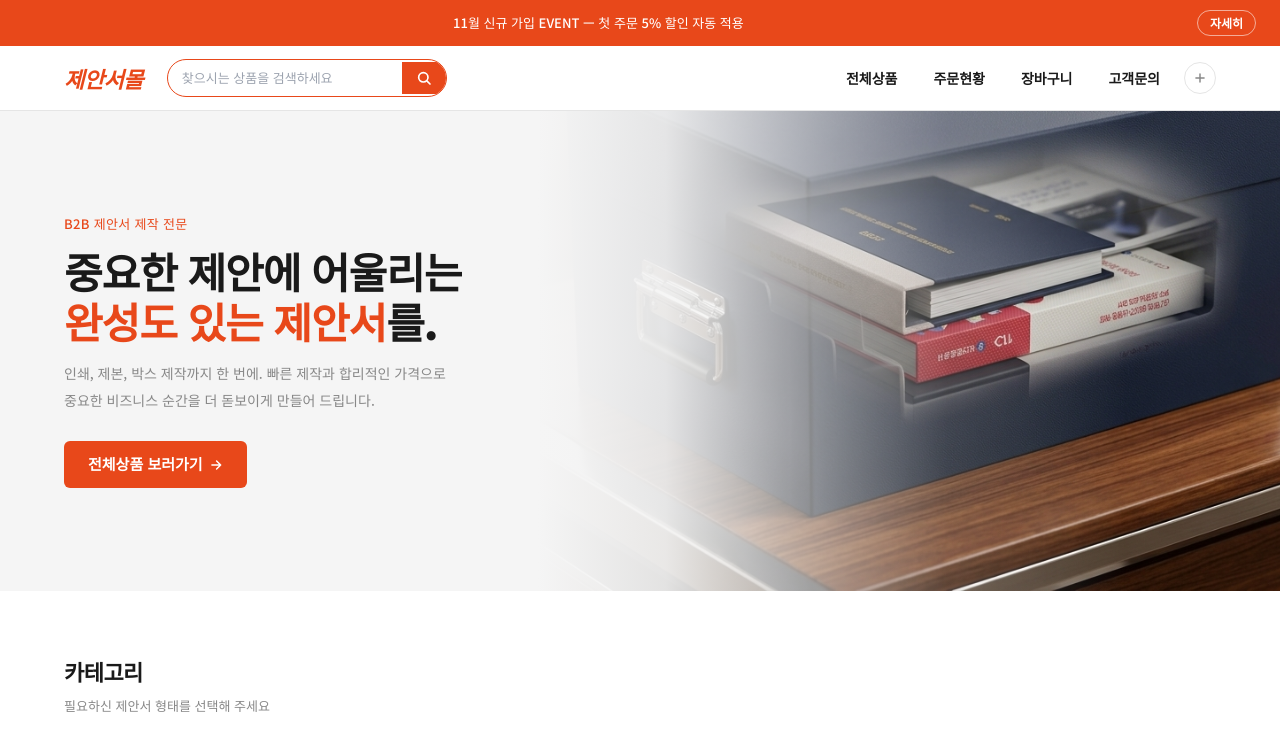
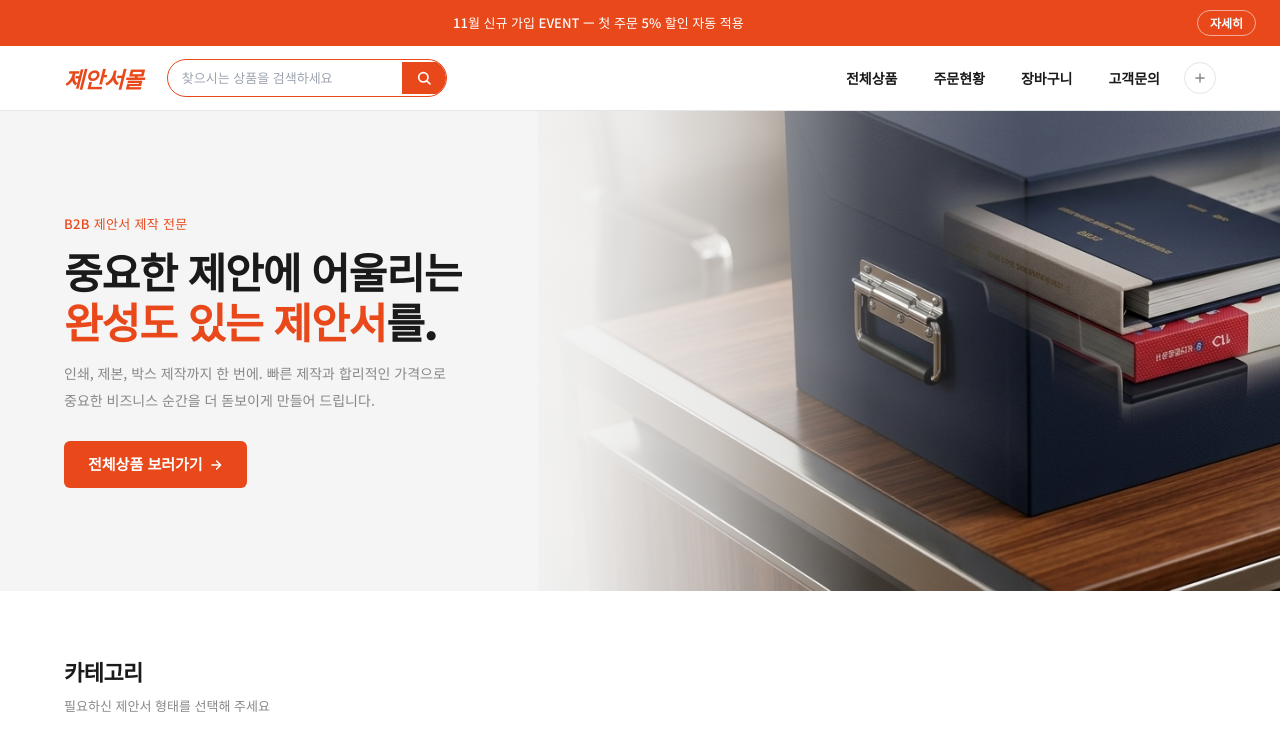
Before and after one commit to hyunghojeung/proposal-mall, a Next.js app: page / in a window 1280 px wide. Shown: the top 755 px of the page. Built offline with nearby package versions, Linux system fonts and the light colour scheme; no server answers.

Commit message:
fix: 히어로 이미지 크기 원복(58%) + 그라데이션으로 경계 블렌딩
Co-Authored-By: Claude Opus 4.7 (1M context) <noreply@anthropic.com>

```diff
--- a/src/app/page.tsx
+++ b/src/app/page.tsx
@@ -44,7 +44,7 @@ export default function Home() {
 
       <section className="relative flex min-h-[480px] items-center overflow-hidden bg-bg">
         {/* 히어로 이미지 — 200px 위로 이동 */}
-        <div className="absolute bottom-0 right-0 w-[75%]" style={{ top: "-200px" }}>
+        <div className="absolute bottom-0 right-0 w-[58%]" style={{ top: "-200px" }}>
           {/* eslint-disable-next-line @next/next/no-img-element */}
           <img
             src="/hero-box.png"
@@ -52,12 +52,12 @@ export default function Home() {
             className="h-full w-full object-cover object-left-top"
           />
         </div>
-        {/* 텍스트 가독성 + 이미지 경계 자연스럽게 연결 */}
+        {/* 텍스트 가독성 + 이미지 경계 블렌딩 — 이미지 시작점(42%)을 완전히 덮고 서서히 페이드 */}
         <div
           className="absolute inset-0"
           style={{
             background:
-              "linear-gradient(to right, #F5F5F5 0%, #F5F5F5 42%, rgba(245,245,245,0.92) 52%, rgba(245,245,245,0.6) 62%, rgba(245,245,245,0.2) 74%, transparent 88%)",
+              "linear-gradient(to right, #F5F5F5 0%, #F5F5F5 38%, rgba(245,245,245,0.95) 46%, rgba(245,245,245,0.7) 56%, rgba(245,245,245,0.2) 68%, transparent 80%)",
           }}
         />
         <div className="relative z-10 mx-auto w-full max-w-page px-6 py-20">
```
